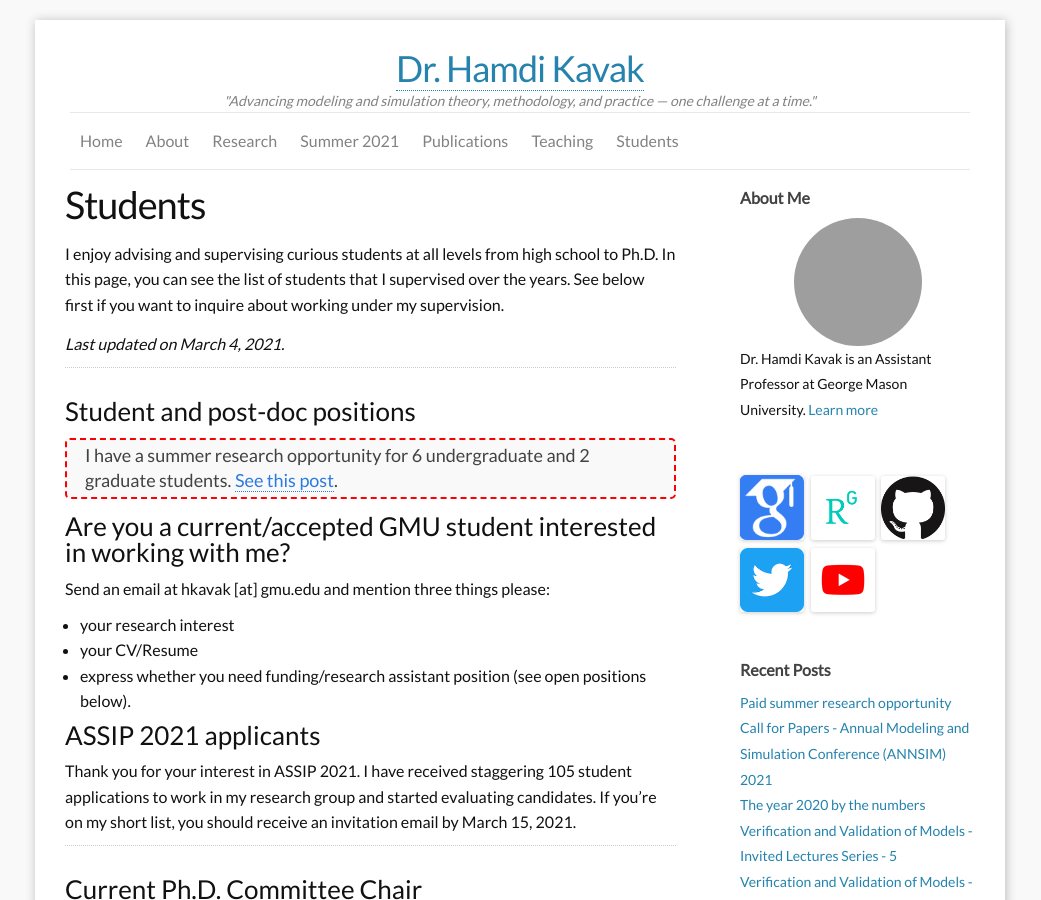
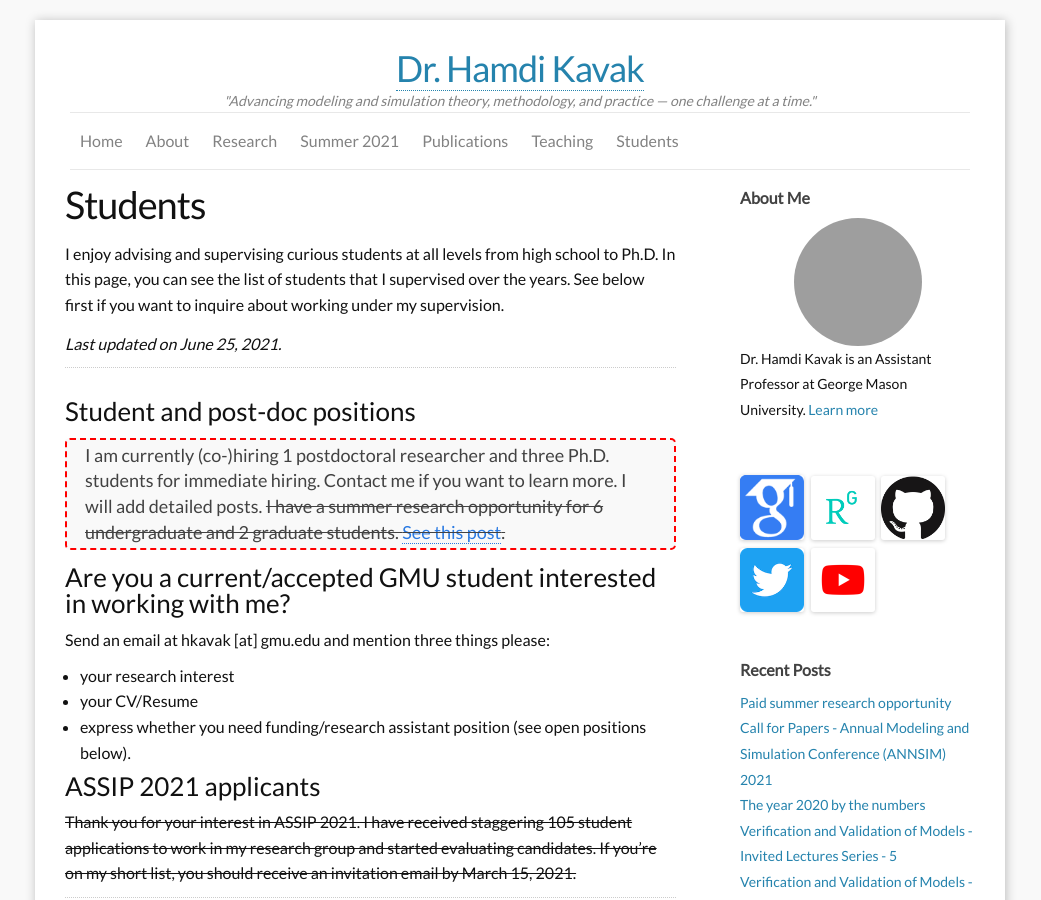
Before and after one commit to hamdikavak/hamdikavak.github.io, a Jekyll site: the page built from j_students.md, in a window 1280 px wide and 900 px high. Shown: the whole window, without its empty margins (120-1161 px from the left). Built offline with Jekyll 4.4.1, drawn with Linux system fonts in a browser that asks for light colours; nearby versions of some CDN libraries; grey boxes are pictures that could not be loaded.

Commit message:
Date and open positions updated

```diff
--- a/j_students.md
+++ b/j_students.md
@@ -7,12 +7,14 @@ nav: yes
 
 I enjoy advising and supervising curious students at all levels from high school to Ph.D. In this page, you can see the list of students that I supervised over the years. See below first if you want to inquire about working under my supervision.
 
-*Last updated on March 4, 2021.*
+*Last updated on June 25, 2021.*
 
 ---
 
 ### Student and post-doc positions
-> I have a summer research opportunity for 6 undergraduate and 2 graduate students. [See this post]({{ site.baseurl }}/jobs/2021/03/04/summer-research-opportunity.html).
+
+> I am currently (co-)hiring 1 postdoctoral researcher and three Ph.D. students for immediate hiring. Contact me if you want to learn more. I will add detailed posts.
+> ~~I have a summer research opportunity for 6 undergraduate and 2 graduate students. [See this post]({{ site.baseurl }}/jobs/2021/03/04/summer-research-opportunity.html).~~
 
 
 ### Are you a current/accepted GMU student interested in working with me?
@@ -22,7 +24,7 @@ Send an email at hkavak [at] gmu.edu and mention three things please:
 * express whether you need funding/research assistant position (see open positions below).
 
 ### ASSIP 2021 applicants
-Thank you for your interest in ASSIP 2021. I have received staggering 105 student applications to work in my research group and started evaluating candidates. If you're on my short list, you should receive an invitation email by March 15, 2021.
+~~Thank you for your interest in ASSIP 2021. I have received staggering 105 student applications to work in my research group and started evaluating candidates. If you're on my short list, you should receive an invitation email by March 15, 2021.~~
 
 ---
 
```
